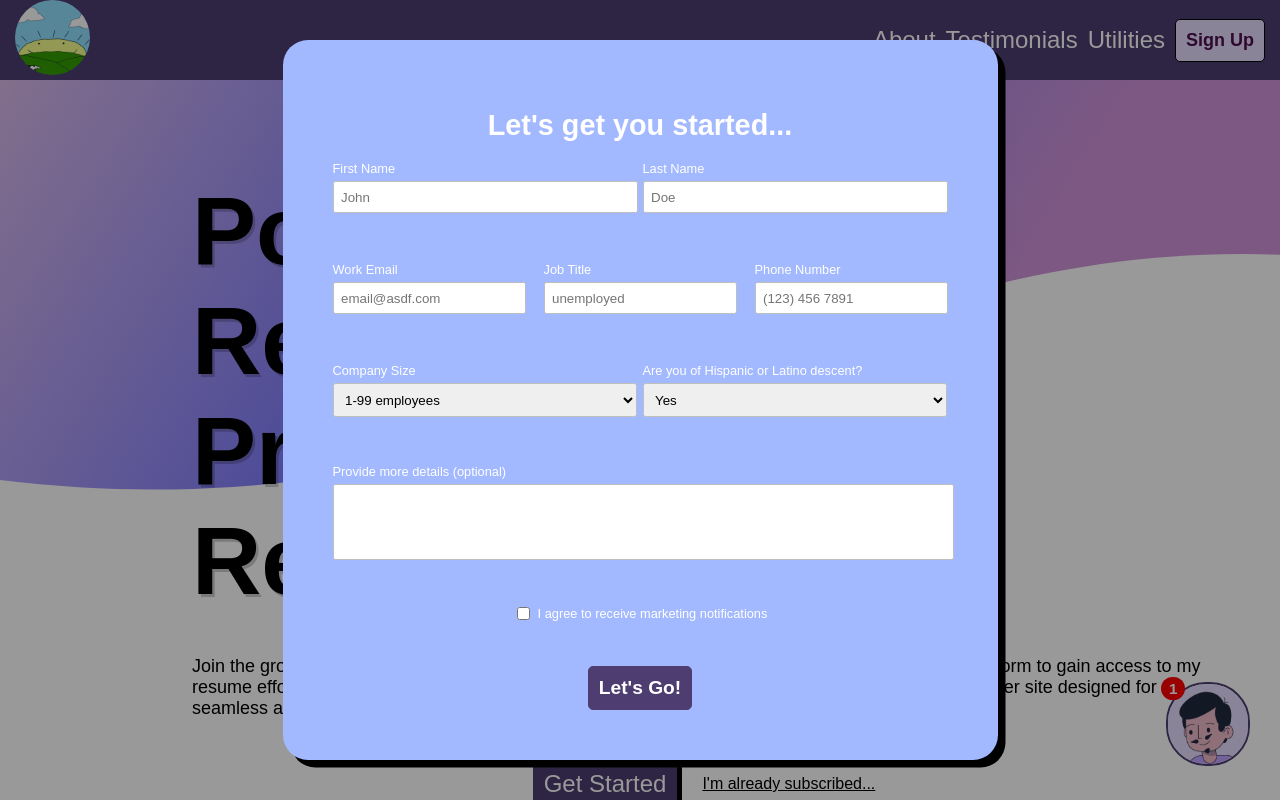
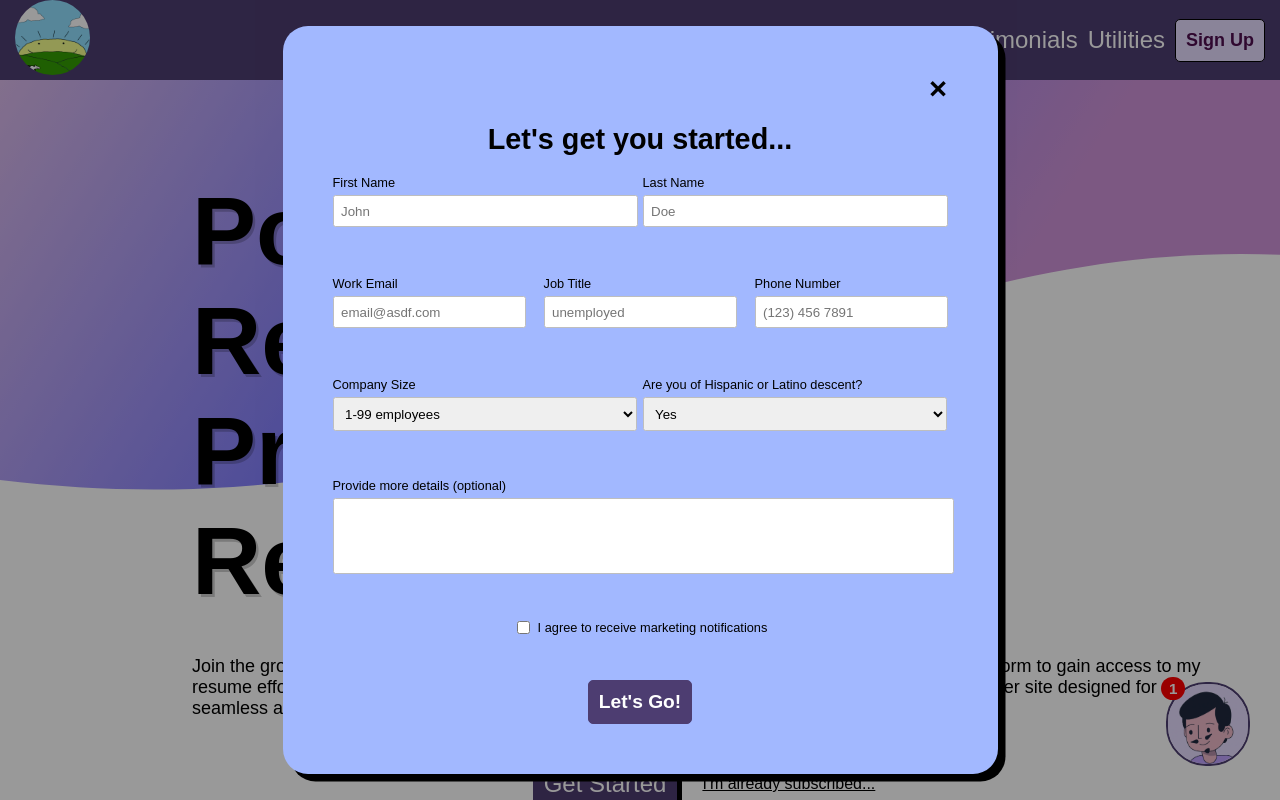
Before and after one commit to landaverdend/portfolio-site, a React (Vite) app: page /SplashView in a window 1280 px wide. Both pictures are taken after a click on the button "Sign Up". Shown: the top 800 px of the page. Built offline with nearby package versions, Linux system fonts and the light colour scheme; a web font is replaced by a local one.

Commit message:
updating close button

```diff
--- a/src/views/SurveyView/formContainer/FormContainer.tsx
+++ b/src/views/SurveyView/formContainer/FormContainer.tsx
@@ -2,7 +2,7 @@ import './form-container.css';
 import { useForm } from 'react-hook-form';
 import { Inputs } from '../SurveyView';
 import { ComponentWithPhysics, ErrorText, InputWithPhysics, SelectWithPhysics } from '../physicsInput';
-import usePhysicsHook, { DOMBody } from '../../../hooks/physicsHook';
+import usePhysicsHook from '../../../hooks/physicsHook';
 import { getRandomChanceIn, randomNumber } from '@/util/random';
 import { useEffect, useRef, useState } from 'react';
 import { useAppState } from '@/state/appState';
@@ -11,7 +11,7 @@ import { createInputElement, createSelectElement } from '@/util/ElementFactory';
 
 function FormContainer() {
   const isPhysicsSequenceStarted = useRef<boolean>(false);
-
+  const { setIsModalOpen } = useAppState();
   const { ref, domMap, addPhysicsElement } = usePhysicsHook();
 
   const [timesTried, setTimesTried] = useState(0);
@@ -99,7 +99,13 @@ function FormContainer() {
   }
 
   return (
+    <>
       <form className="form-container" onSubmit={handleSubmit(() => {})}>
+        <div className="close-container">
+          <span id="x-button" onClick={() => setIsModalOpen(false)}>
+            &#x2715;
+          </span>
+        </div>
         <h1>Let's get you started...</h1>
         <div className="input-grid">
           <InputWithPhysics
@@ -186,9 +192,18 @@ function FormContainer() {
           <SelectWithPhysics
             id="companySize"
             query={'Company Size'}
-          options={['1-99 employees', '100-299 employees', '300-1999 employees', '2000+ employees', 'I have no company']}
+            options={[
+              '1-99 employees',
+              '100-299 employees',
+              '300-1999 employees',
+              '2000+ employees',
+              'I have no company',
+            ]}
             register={register}
-          registerOptions={{ required: false, validate: { badChoice: () => randomNumber(0, 10) === 0 || 'You wish' } }}
+            registerOptions={{
+              required: false,
+              validate: { badChoice: () => randomNumber(0, 10) === 0 || 'You wish' },
+            }}
             error={errors.companySize}
           />
 
@@ -199,7 +214,9 @@ function FormContainer() {
             register={register}
             registerOptions={{
               required: false,
-            validate: { badChoice: () => randomNumber(0, 2) === 0 || 'Ni en pedo, amigito. Intentálo de nuevo hdp' },
+              validate: {
+                badChoice: () => randomNumber(0, 2) === 0 || 'Ni en pedo, amigito. Intentálo de nuevo hdp',
+              },
             }}
             error={errors.hispanic}
           />
@@ -233,7 +250,8 @@ function FormContainer() {
                   e.preventDefault();
                   trigger();
                   setTimesTried((prev) => prev + 1);
-              }}>
+                }}
+              >
                 Let's Go!
               </button>
             </ComponentWithPhysics>
@@ -244,13 +262,15 @@ function FormContainer() {
                 onClick={(e) => {
                   e.preventDefault();
                   triggerLoadingSequence('ResumeView');
-              }}>
+                }}
+              >
                 I give up!
               </button>
             )}
           </div>
         </div>
       </form>
+    </>
   );
 }
 
--- a/src/views/SurveyView/formContainer/form-container.css
+++ b/src/views/SurveyView/formContainer/form-container.css
@@ -27,6 +27,19 @@ button {
   background-color: var(--panel-blue);
   box-shadow: var(--form-box-shadow);
   width: max-content;
+
+  color: black;
+
+  .close-container {
+    display: flex;
+    justify-content: flex-end;
+    width: 100%;
+    font-weight: 800;
+    #x-button:hover {
+      cursor: pointer;
+      opacity: 0.5;
+    }
+  }
 
   h1 {
     font-size: 1.8rem;
```
Lines whose indentation alone changed are shown as unchanged.
